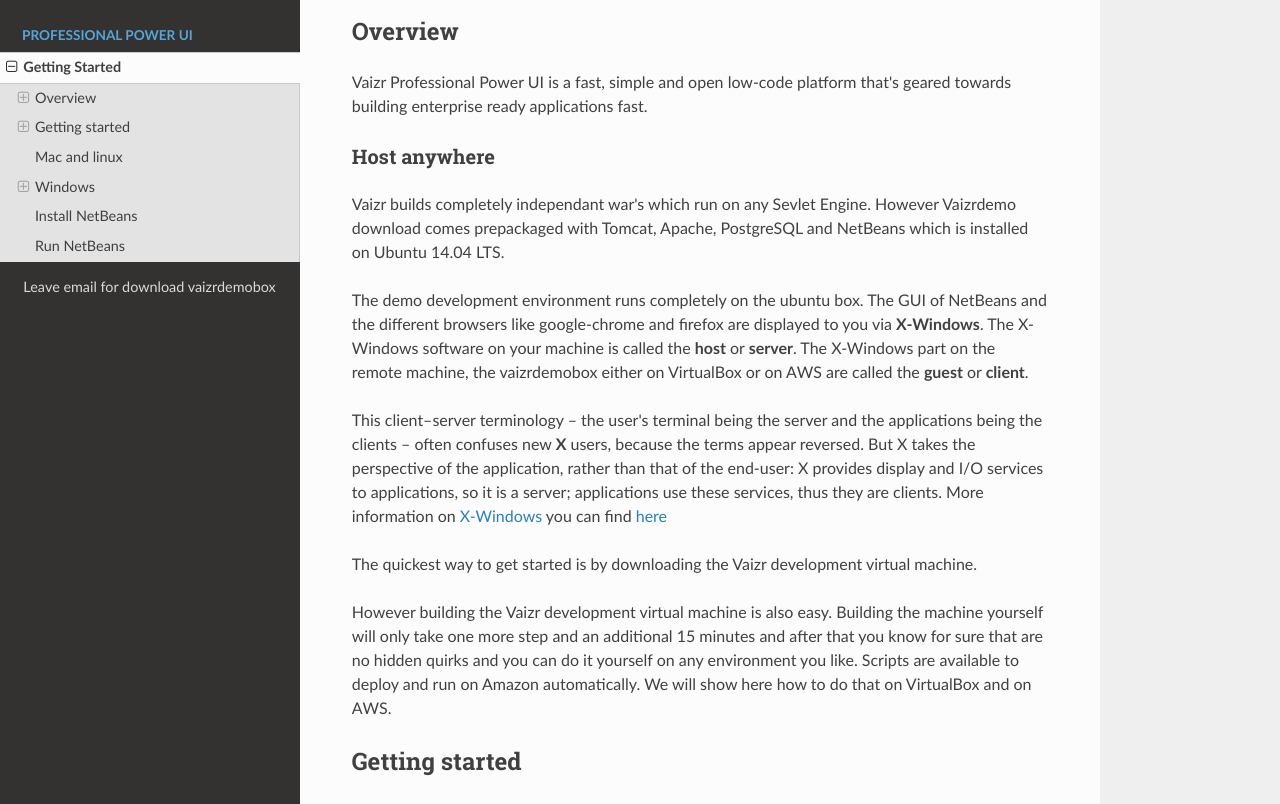
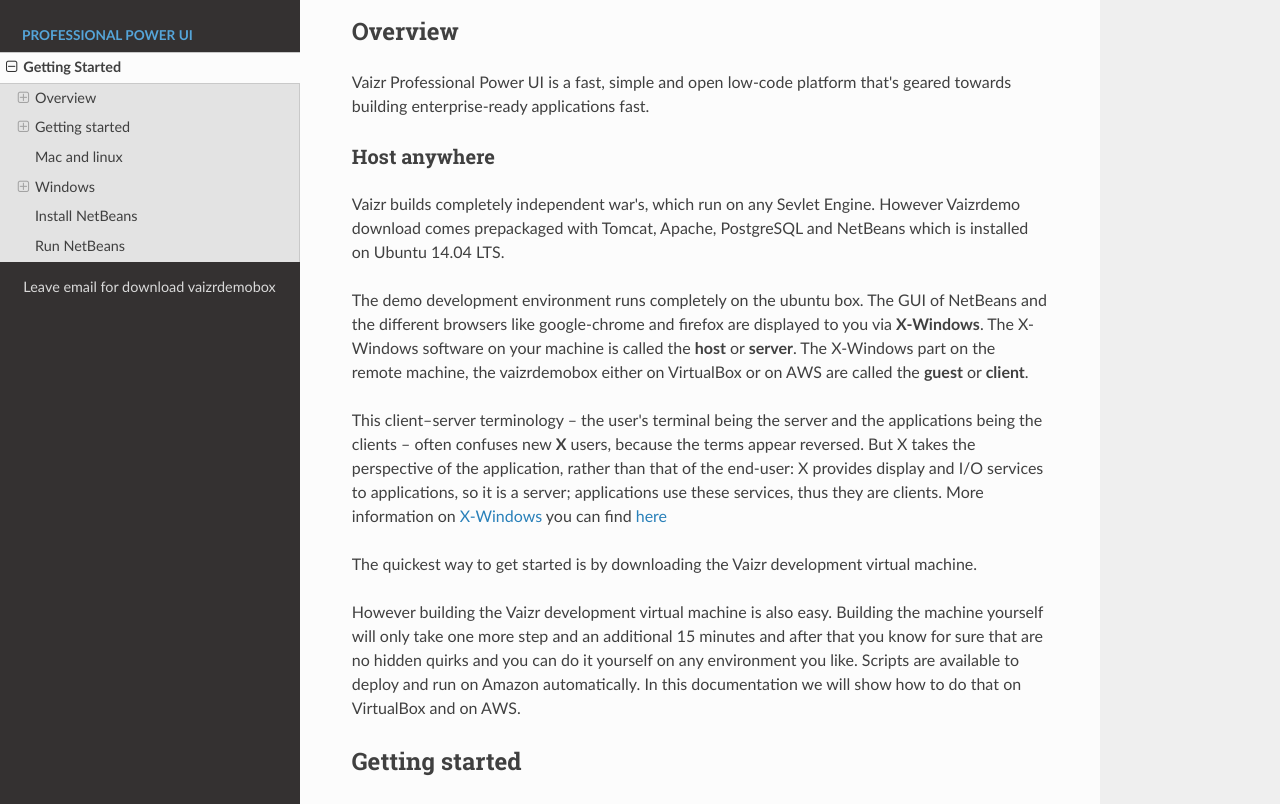
Before and after one commit to vaizr-community/professionalpoweruidoc, an MkDocs documentation site: the page built from docs/professionalpowerui/index.md, in a window 1280 px wide and 1400 px high. Shown: the part 145-949 px from the top of the window. Built offline with MkDocs 1.6.1, drawn with Linux system fonts in a browser that asks for light colours; nearby versions of some CDN libraries; old or Windows-style settings are respelled for this version of MkDocs.

Commit message:
small corrections

```diff
--- a/docs/professionalpowerui/index.md
+++ b/docs/professionalpowerui/index.md
@@ -1,10 +1,10 @@
 # Welcome to Vaizr Professional Power UI
 
 ## Overview
-Vaizr Professional Power UI is a fast, simple and open low-code platform that's geared towards building enterprise ready applications fast.
+Vaizr Professional Power UI is a fast, simple and open low-code platform that's geared towards building enterprise-ready applications fast.
 
 ### Host anywhere
-Vaizr builds completely independant war's which run on any Sevlet Engine.  However Vaizrdemo download comes prepackaged with Tomcat, Apache, PostgreSQL and NetBeans which is installed on Ubuntu 14.04 LTS.
+Vaizr builds completely independent war's, which run on any Sevlet Engine.  However Vaizrdemo download comes prepackaged with Tomcat, Apache, PostgreSQL and NetBeans which is installed on Ubuntu 14.04 LTS.
 
 The demo development environment runs completely on the ubuntu box. The GUI of NetBeans and the different browsers like google-chrome and firefox are displayed to you via **X-Windows**. The X-Windows software on your machine is called the **host** or **server**. The X-Windows part on the remote machine, the vaizrdemobox either on VirtualBox or on AWS are called the **guest** or **client**.
 
@@ -12,7 +12,7 @@
 
 The quickest way to get started is by downloading the Vaizr development virtual machine.
 
-However building the Vaizr development virtual machine is also easy. Building the machine yourself will only take one more step and an additional 15 minutes and after that you know for sure that are no hidden quirks and you can do it yourself on any environment you like. Scripts are available to deploy and run on Amazon automatically. We will show here how to do that on VirtualBox and on AWS.
+However building the Vaizr development virtual machine is also easy. Building the machine yourself will only take one more step and an additional 15 minutes and after that you know for sure that are no hidden quirks and you can do it yourself on any environment you like. Scripts are available to deploy and run on Amazon automatically. In this documentation we will show  how to do that on VirtualBox and on AWS.
 
 ## Getting started
 
```
